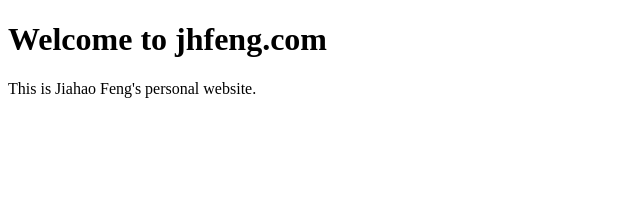
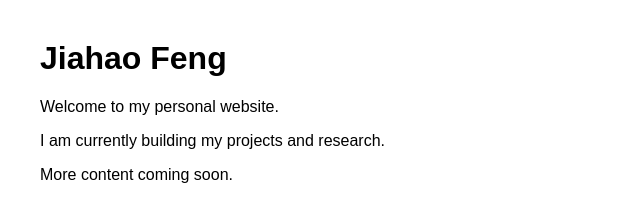
Before and after one commit to Adam1nchains/jhfeng, a plain HTML site: page index.html in a window 1280 px wide. Shown: the whole page, without its empty margins (0-640 px from the left). Drawn offline with Linux system fonts and the light colour scheme.

Commit message:
Revise index.html structure and content
Updated the body content and added meta charset.

```diff
--- a/index.html
+++ b/index.html
@@ -2,9 +2,17 @@
 <html>
 <head>
     <title>Jiahao Feng</title>
+    <meta charset="utf-8">
 </head>
-<body>
-    <h1>Welcome to jhfeng.com</h1>
-    <p>This is Jiahao Feng's personal website.</p>
+<body style="font-family: Arial; margin: 40px;">
+
+<h1>Jiahao Feng</h1>
+
+<p>Welcome to my personal website.</p>
+
+<p>I am currently building my projects and research.</p>
+
+<p>More content coming soon.</p>
+
 </body>
 </html>
```
